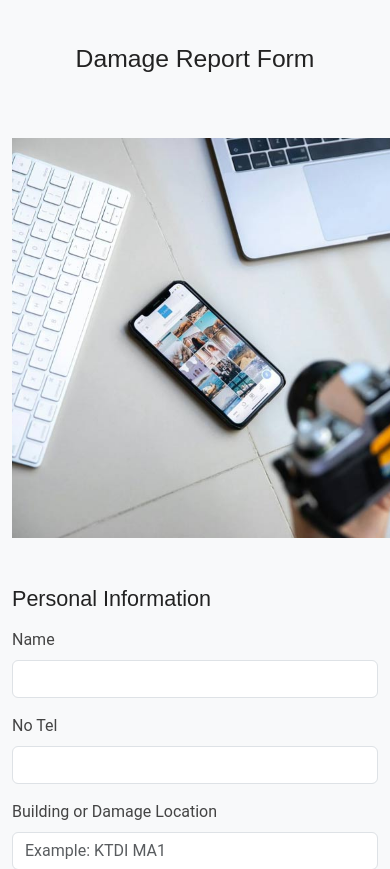
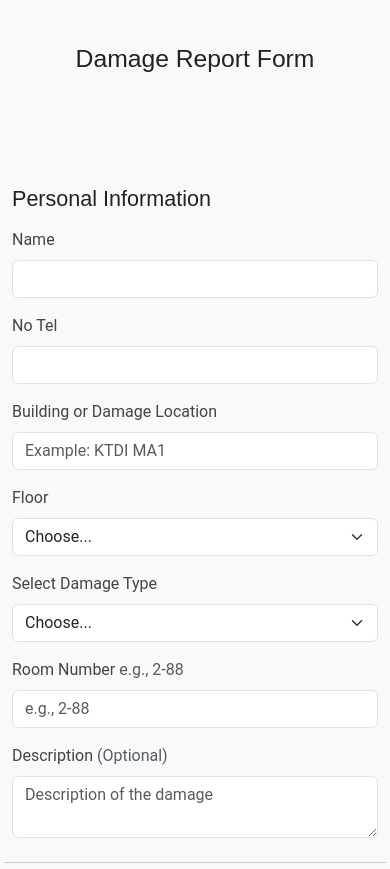
Before and after one commit to JUNXUN11/Dah_Rosak, a PHP site: page /reportpage.php in a window 390 px wide. Shown: the part 302-1171 px from the top of the page. Run offline with PHP 8.4, Linux system fonts and the light colour scheme.

Commit message:
Update reportpage.php
exclude image when in small width size

```diff
--- a/reportpage.php
+++ b/reportpage.php
@@ -91,6 +91,12 @@ if ($_SERVER["REQUEST_METHOD"] == "POST") {
         font-size: 3.5rem;
       }
     }
+
+    @media (max-width: 768px) {
+      .exclude-in-min-width {
+        display: none;
+      }
+    }
   </style>
 </head>
 
@@ -106,7 +112,7 @@ if ($_SERVER["REQUEST_METHOD"] == "POST") {
 
       <div class="row g-5">
         <div class="col-md-5 col-lg-4 order-md-last">
-          <img src="assets/img/features-3.jpg" alt="" width=450px height=400px>
+          <img class="exclude-in-min-width" src="assets/img/features-3.jpg" alt="" width=450px height=400px>
         </div>
 
         <div class="col-md-7 col-lg-8">
```
